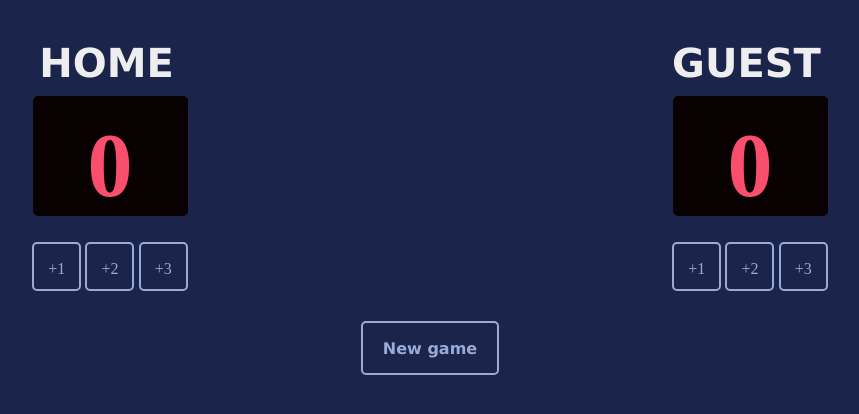
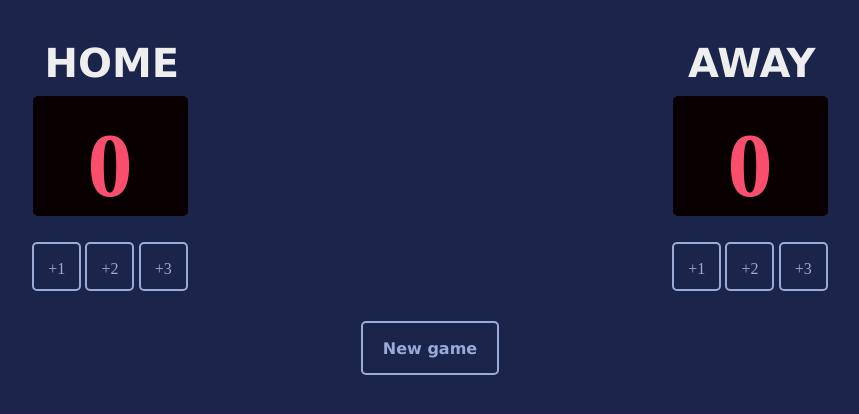
Before and after one commit to brownbrandon272/scrimba-js-basketball-scoreboard, a website built with Vite: page index.html in a window 1280 px wide. Shown: the whole page, without its empty margins (210-1069 px from the left). Built offline with nearby package versions, Linux system fonts and the light colour scheme; a web font is replaced by a local one.

Commit message:
Changes Guest title to Away

```diff
--- a/index.html
+++ b/index.html
@@ -9,7 +9,7 @@
                 <h3 class="header-text">HOME</h3>
             </div>
             <div class="header-container">
-                <h3 class="header-text">GUEST</h3>
+                <h3 class="header-text">AWAY</h3>
             </div>
         </div>
         <div class="container">
```
